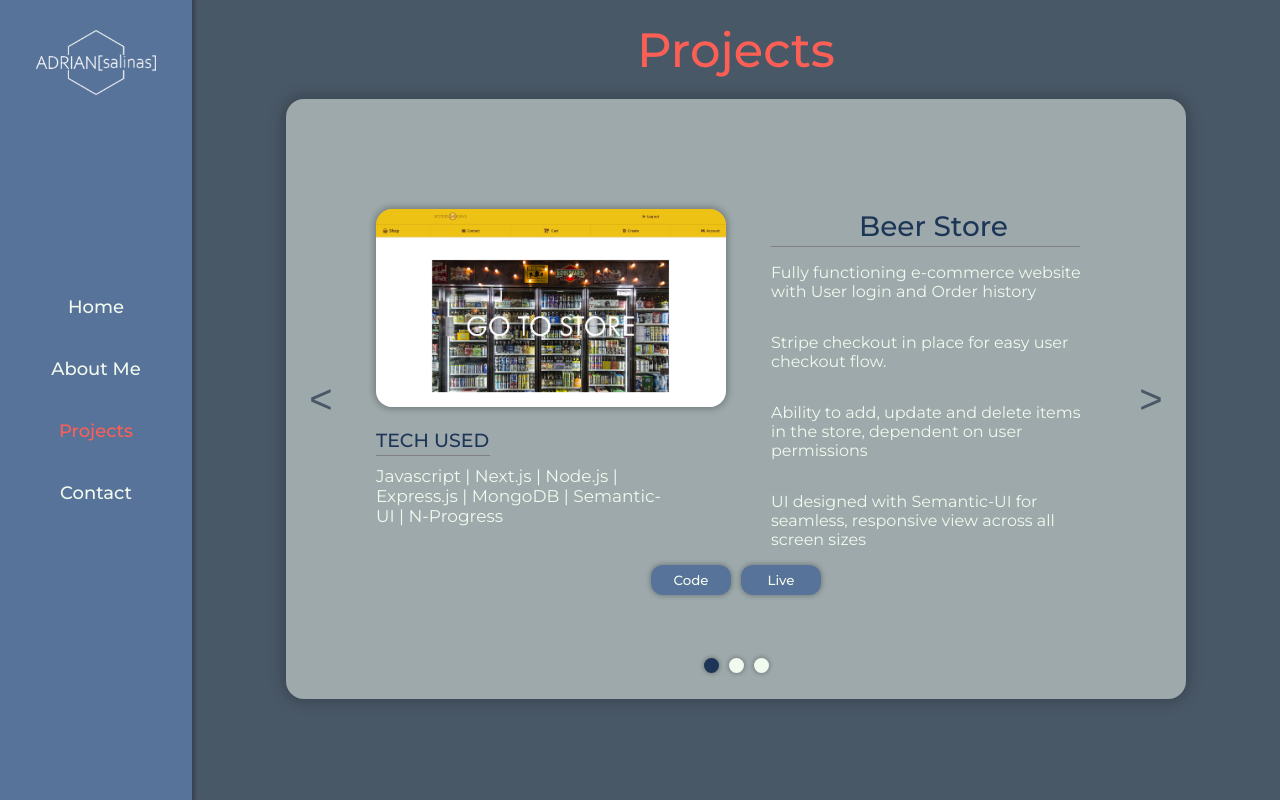
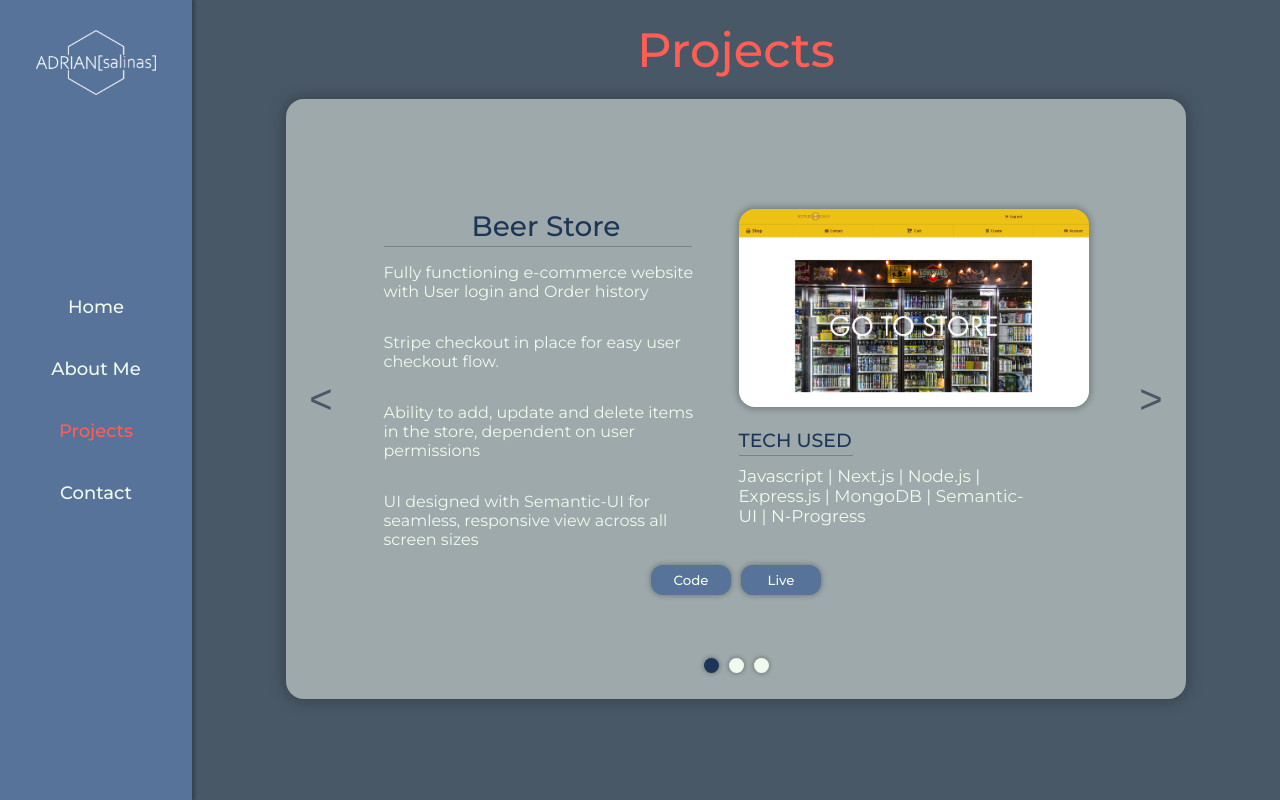
Before and after one commit to a-dri-an-S/PortfolioV2, a React (Create React App) app: page /portfolio in a window 1280 px wide. Built offline with nearby package versions, Linux system fonts and the light colour scheme.

Commit message:
flipped content on Slide + updated styles

```diff
--- a/src/Pages/Contact/Contact.css
+++ b/src/Pages/Contact/Contact.css
@@ -3,7 +3,7 @@
 	height: 100vh;
     display: flex;
     flex-direction: column;
-    justify-content: space-between;
+    justify-content: center;
     align-items: flex-end;
 }
 
--- a/src/components/Slider/Slide/Slide.css
+++ b/src/components/Slider/Slide/Slide.css
@@ -17,8 +17,9 @@
 }
 
 .slide-content-left {
-    width: 375px;
+    width: 325px;
     height: 325px;
+    margin-right: 20px;
     display: flex;
     flex-direction: column;
     justify-content: flex-start;
@@ -38,13 +39,14 @@
 }
 
 .slide-content-right {
-    margin-left: 20px;
-    width: 325px;
+    margin-left: 10px;
+    width: 350px;
     height: 325px;
     display: flex;
     flex-direction: column;
     justify-content: flex-start;
     align-items: flex-start;
+
 }
 .slide-title {
     margin: 0;
--- a/src/components/Slider/Slide/Slide.js
+++ b/src/components/Slider/Slide/Slide.js
@@ -4,18 +4,18 @@ const Slide = ({ title, img, tech, details, repoUrl, liveUrl }) => {
     return (
         <div className="slide">
             <div className="slide-content">
-                <div className="slide-content-left">
+            <div className="slide-content-left">
+                    <h3 className="slide-title">{title}</h3>
+                    <div className="slide-title-underline">.</div>
+                    {details}
+                </div>
+                <div className="slide-content-right">
                     <div className="slide-img-container">
                         <img className="slide-img" src={img} alt={title} />
                     </div>
                     <div className="slide-info">
                         {tech}
                     </div>
-                </div>
-                <div className="slide-content-right">
-                    <h3 className="slide-title">{title}</h3>
-                    <div className="slide-title-underline">.</div>
-                    {details}
                 </div>
             </div>
             <div className="slide-links">
--- a/src/components/Socials/SocialIcons.css
+++ b/src/components/Socials/SocialIcons.css
@@ -1,10 +1,11 @@
 .contact-social {
     width: 100%;
-    height: 15%;
+    height: 60px;
     display: flex;
     flex-direction: row;
     justify-content: center;
     align-items: center;
+	padding-bottom: 10px;
 }
 
 .contact-social-link {
```
